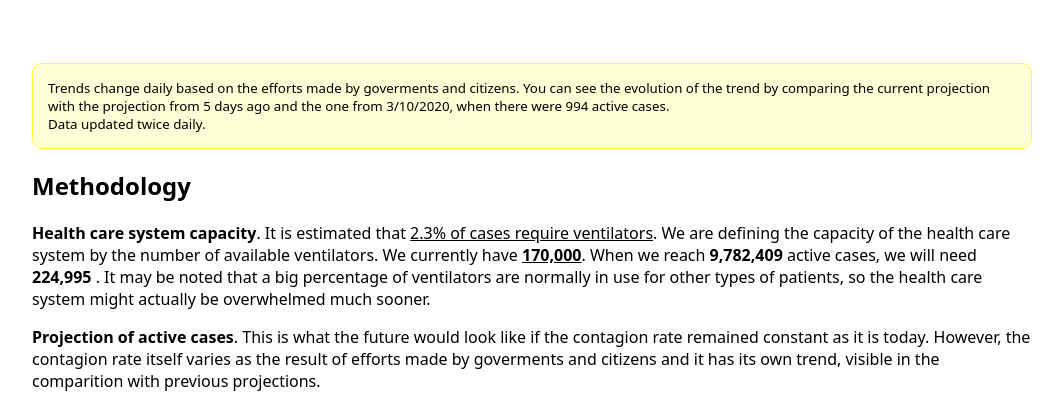
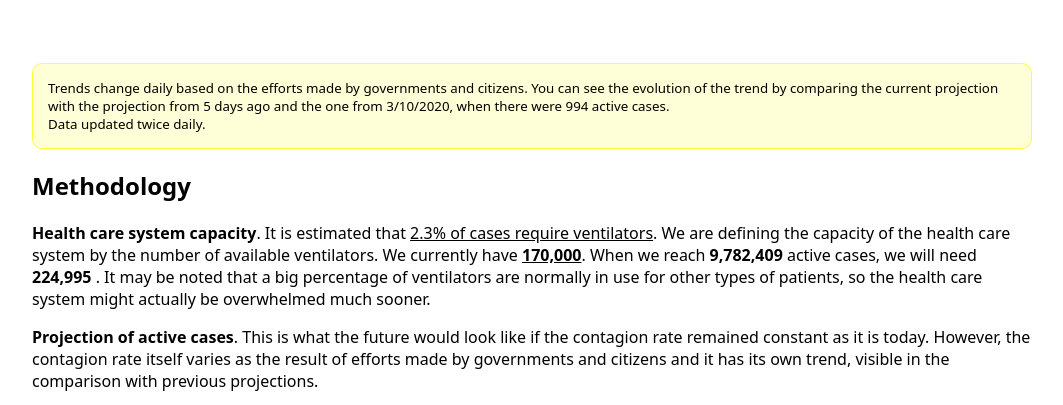
Before and after one commit to cronopista/areweflatteningthecurve, a plain HTML site: page index.html in a window 1280 px wide. Shown: the part 962-1367 px from the top of the page, without its empty margins (108-1171 px from the left). Drawn offline with Linux system fonts and the light colour scheme.

Commit message:
Spell checking

```diff
--- a/index.html
+++ b/index.html
@@ -83,7 +83,7 @@
         </div>
 
         <p class="note">
-            Trends change daily based on the efforts made by goverments
+            Trends change daily based on the efforts made by governments
             and citizens. You can see the evolution of the trend by comparing the current projection with the projection
             from 5 days ago and the one from {{region.labels[region.fixComparition]}}, when there were {{region.totals[region.fixComparition].toLocaleString()}}
             active cases.<br/>
@@ -106,9 +106,9 @@
         </p>
         <p>
             <b>Projection of active cases</b>. This is what the future would look like if the contagion rate remained
-            constant as it is today. However, the contagion rate itself varies as the result of efforts made by goverments
+            constant as it is today. However, the contagion rate itself varies as the result of efforts made by governments
             and citizens and it has its own trend,
-            visible in the comparition with previous projections. </p>
+            visible in the comparison with previous projections. </p>
         <p>
             To calculate the projection, we take the average increase of the last {{daysForTrend}} days and
             project it into the future until we reach the point
```
